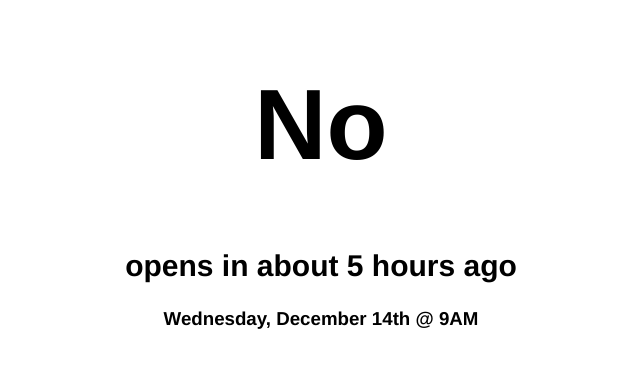
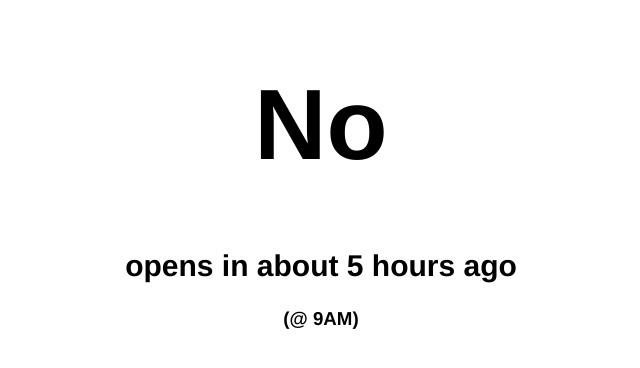
Before and after one commit to chap/isbhopen.com, a plain HTML site: page index.html in a window 1280 px wide. Shown: the top 368 px of the page, without its empty margins (319-959 px from the left). Drawn offline with nearby package versions, Linux system fonts and the light colour scheme.

Commit message:
tracking code, and don't show full opening time if its today

```diff
--- a/index.html
+++ b/index.html
@@ -195,17 +195,34 @@
       closes = closesAt();
       $('h2 span.text').html('closes in ');
       $('#timestamp').attr('title', ISODateString(closes));
-      document.getElementById('subsub').innerHTML = (closes.toString("@ htt"));
+      document.getElementById('subsub').innerHTML = (closes.toString("(@ htt)"));
     } else {
       opens = opensAt(year, month, day, hour);
       $('h2 span.text').html('opens in ');
       $('#timestamp').attr('title', ISODateString(opens));
-      document.getElementById('subsub').innerHTML = (opens.toString("dddd, MMMM dS @ htt"));
+      if (opens.getDate() == nowInNYC.getDate()) {
+        document.getElementById('subsub').innerHTML = (opens.toString("(@ htt)"));
+      } else {
+        document.getElementById('subsub').innerHTML = (opens.toString("(dddd, MMMM dS @ htt)"));
+      }
     }
 
     jQuery(document).ready(function() {
       $("#timestamp").timeago();
     });
   </script>
+  <script type="text/javascript">
+
+    var _gaq = _gaq || [];
+    _gaq.push(['_setAccount', 'UA-27681227-1']);
+    _gaq.push(['_trackPageview']);
+
+    (function() {
+      var ga = document.createElement('script'); ga.type = 'text/javascript'; ga.async = true;
+      ga.src = ('https:' == document.location.protocol ? 'https://ssl' : 'http://www') + '.google-analytics.com/ga.js';
+      var s = document.getElementsByTagName('script')[0]; s.parentNode.insertBefore(ga, s);
+    })();
+
+  </script>
 </body>
 </html>
```
